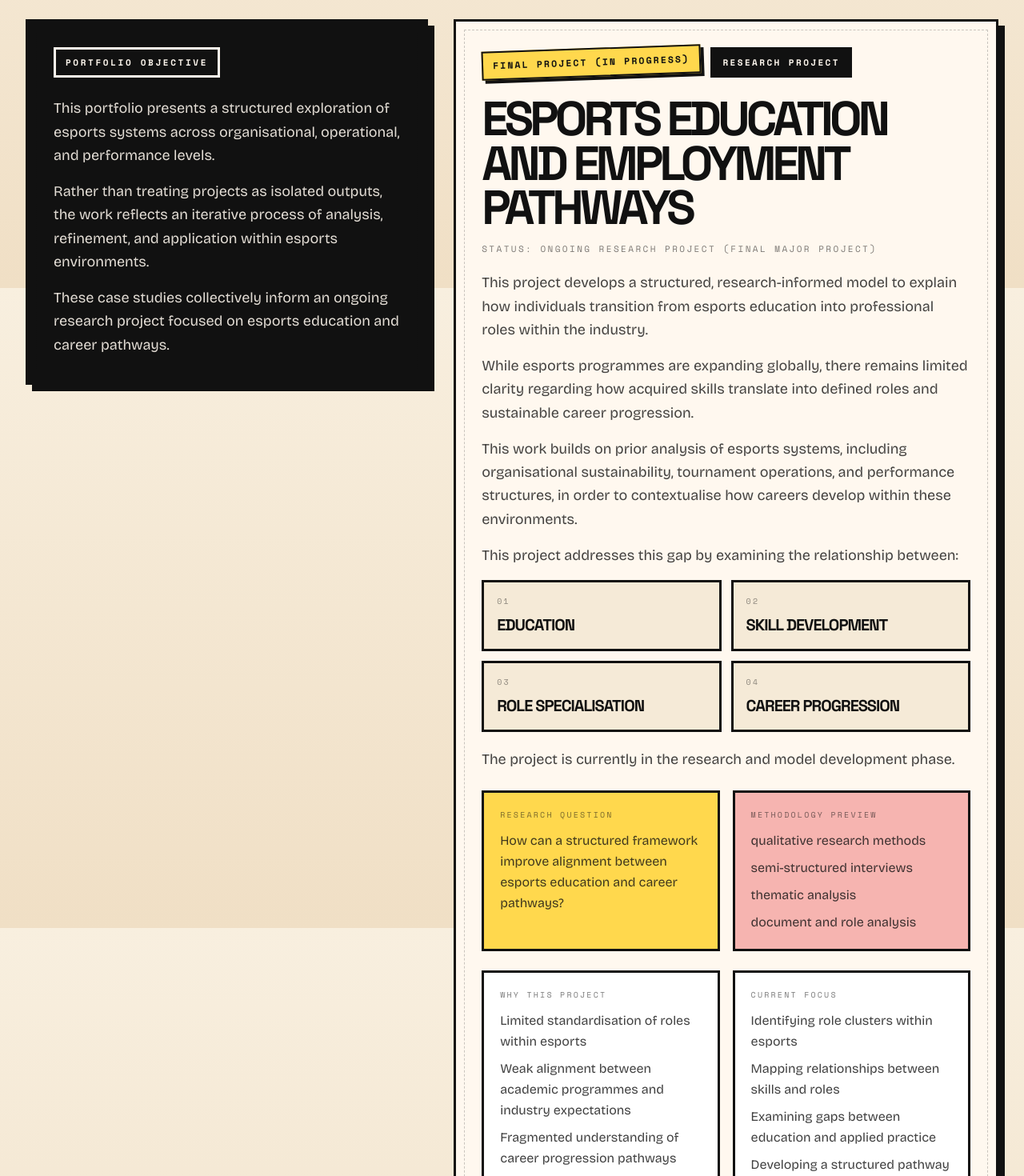
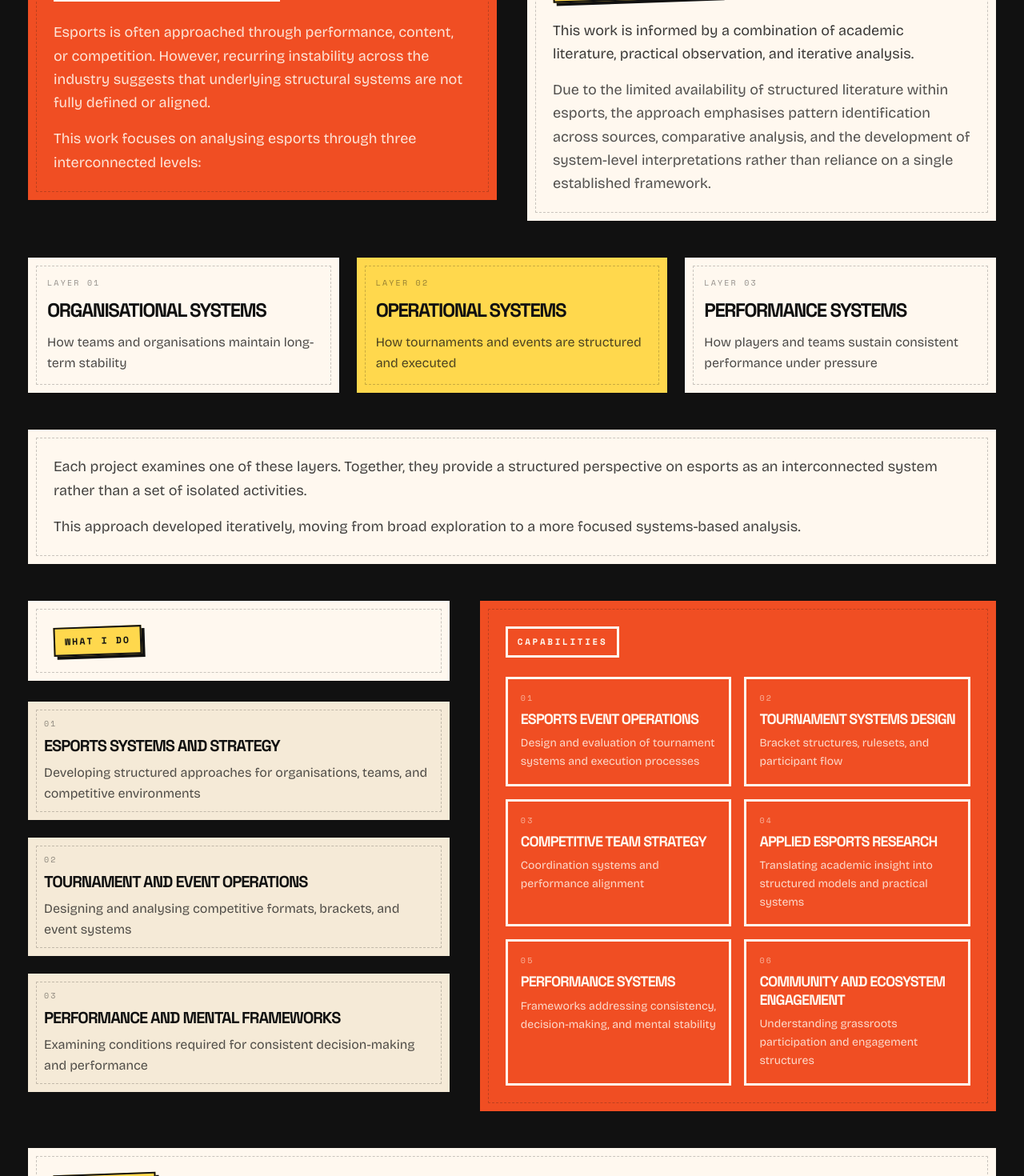
Before and after one commit to createwithtanishq/Portfolio, a React (Vite) app: page / in a window 1280 px wide. Shown: the part 1240-2710 px from the top of the page at 80% size. Built offline with nearby package versions, Linux system fonts and the light colour scheme.

Commit message:
refactor: update About and Contact components, remove FinalProject, and adjust Home layout

```diff
--- a/src/components/About.jsx
+++ b/src/components/About.jsx
@@ -106,16 +106,7 @@ const About = () => {
           </div>
         </div>
 
-        <div className="grid xl:grid-cols-[1fr_1fr] gap-6 md:gap-8">
-          <div className="poster-panel bg-[#FFF8EF] text-[#111111] p-4 sm:p-6 md:p-8">
-            <span className="tape-tag">Selected Impact</span>
-            <ul className="mt-6 space-y-3 text-sm sm:text-base md:text-lg leading-relaxed text-[#111111]/78">
-              {about.selectedImpact.map((item) => (
-                <li key={item}>{item}</li>
-              ))}
-            </ul>
-          </div>
-
+        <div className="grid xl:grid-cols-[1fr] gap-6 md:gap-8">
           <div className="poster-panel bg-[#FFF8EF] text-[#111111] p-4 sm:p-6 md:p-8">
             <span className="tape-tag">How I Think</span>
             <div className="mt-6 grid sm:grid-cols-2 gap-4">
@@ -129,16 +120,6 @@ const About = () => {
           </div>
         </div>
 
-        <div className="poster-panel bg-[#FFF8EF] text-[#111111] p-4 sm:p-6 md:p-8">
-          <span className="tape-tag">Accessibility</span>
-          <ul className="mt-6 grid sm:grid-cols-2 lg:grid-cols-3 gap-3 text-sm sm:text-base leading-relaxed text-[#111111]/78">
-            {about.accessibility.map((item) => (
-              <li key={item} className="border-[3px] border-[#111111] bg-[#F5EAD7] px-4 py-3">
-                {item}
-              </li>
-            ))}
-          </ul>
-        </div>
       </div>
     </section>
   );
--- a/src/components/Contact.jsx
+++ b/src/components/Contact.jsx
@@ -44,7 +44,7 @@ const Contact = () => {
     <section id="contact" className="py-12 md:py-16">
       <div className="max-w-7xl mx-auto px-3 sm:px-4 md:px-8">
         <div className="poster-panel bg-[#FFF8EF] p-4 sm:p-6 md:p-8 mb-8">
-          <span className="tape-tag">Connector Block</span>
+          <span className="tape-tag">Research Continuity</span>
           <div className="mt-6 space-y-4 text-sm sm:text-base md:text-lg leading-relaxed text-[#111111]/78">
             {portfolioData.connector.paragraphs.map((paragraph) => (
               <p key={paragraph}>{paragraph}</p>
--- a/src/components/FinalProject.jsx
+++ /dev/null
@@ -1,123 +0,0 @@
-import React from 'react';
-import { motion } from 'framer-motion';
-import { portfolioData } from '../data/portfolioData';
-
-const FinalProject = () => {
-  const { portfolioObjective, finalProject } = portfolioData;
-
-  return (
-    <section className="border-b-[3px] border-[#111111] py-12 md:py-16">
-      <div className="max-w-7xl mx-auto px-3 sm:px-4 md:px-8">
-        <div className="grid lg:grid-cols-[0.85fr_1.15fr] gap-6 md:gap-8 items-start">
-          <motion.div
-            className="poster-panel bg-[#111111] text-[#FFF8EF] p-4 sm:p-6 md:p-8"
-            initial={{ opacity: 0, y: 24 }}
-            whileInView={{ opacity: 1, y: 0 }}
-            viewport={{ once: true, margin: '-60px' }}
-            transition={{ duration: 0.6 }}
-          >
-            <span className="border-[3px] border-[#FFF8EF] inline-block px-3 py-2 font-mono text-[10px] sm:text-[11px] font-bold uppercase tracking-[0.16em] sm:tracking-[0.24em] mb-5 sm:mb-6">
-              {portfolioObjective.title}
-            </span>
-            <div className="space-y-4 text-sm sm:text-base md:text-lg leading-relaxed text-[#FFF8EF]/88">
-              {portfolioObjective.paragraphs.map((paragraph) => (
-                <p key={paragraph}>{paragraph}</p>
-              ))}
-            </div>
-          </motion.div>
-
-          <motion.div
-            className="poster-panel bg-[#FFF8EF] p-4 sm:p-6 md:p-8"
-            initial={{ opacity: 0, y: 24 }}
-            whileInView={{ opacity: 1, y: 0 }}
-            viewport={{ once: true, margin: '-60px' }}
-            transition={{ duration: 0.6, delay: 0.08 }}
-          >
-            <div className="flex flex-wrap items-center gap-2 sm:gap-3 mb-5 sm:mb-6">
-              <span className="tape-tag">{finalProject.eyebrow}</span>
-              <span className="border-[3px] border-[#111111] bg-[#111111] text-[#FFF8EF] px-3 py-2 font-mono text-[10px] sm:text-[11px] font-bold uppercase tracking-[0.14em] sm:tracking-[0.22em]">
-                {finalProject.label}
-              </span>
-            </div>
-
-            <h2 className="font-heading font-black text-3xl sm:text-4xl md:text-6xl uppercase tracking-[-0.08em] leading-[0.92] mb-4">
-              {finalProject.title}
-            </h2>
-
-            <p className="font-mono text-[10px] sm:text-[11px] uppercase tracking-[0.18em] sm:tracking-[0.22em] text-[#111111]/55 mb-5">
-              {finalProject.status}
-            </p>
-
-            <div className="space-y-4 text-sm sm:text-base md:text-lg leading-relaxed text-[#111111]/78">
-              {finalProject.body.map((paragraph) => (
-                <p key={paragraph}>{paragraph}</p>
-              ))}
-              <p>{finalProject.relationshipIntro}</p>
-            </div>
-
-            <ul className="mt-4 grid sm:grid-cols-2 gap-3">
-              {finalProject.relationships.map((item, index) => (
-                <li key={item} className="border-[3px] border-[#111111] bg-[#F5EAD7] p-4">
-                  <p className="font-mono text-[10px] uppercase tracking-[0.22em] text-[#111111]/45 mb-2">
-                    0{index + 1}
-                  </p>
-                  <p className="font-heading font-black text-lg sm:text-xl uppercase tracking-[-0.05em]">{item}</p>
-                </li>
-              ))}
-            </ul>
-
-            <p className="mt-5 text-sm sm:text-base md:text-lg leading-relaxed text-[#111111]/78">{finalProject.stage}</p>
-
-            <div className="mt-6 grid md:grid-cols-2 gap-4">
-              <div className="border-[3px] border-[#111111] bg-[#FFD84D] p-5">
-                <p className="font-mono text-[10px] uppercase tracking-[0.22em] text-[#111111]/55 mb-3">Research Question</p>
-                <p className="text-sm sm:text-base leading-relaxed text-[#111111]/80">{finalProject.researchQuestion}</p>
-              </div>
-
-              <div className="border-[3px] border-[#111111] bg-[#F6B4B0] p-5">
-                <p className="font-mono text-[10px] uppercase tracking-[0.22em] text-[#111111]/55 mb-3">Methodology Preview</p>
-                <ul className="space-y-2 text-sm sm:text-base leading-relaxed text-[#111111]/80">
-                  {finalProject.methodology.map((item) => (
-                    <li key={item}>{item}</li>
-                  ))}
-                </ul>
-              </div>
-            </div>
-
-            <div className="mt-6 grid xl:grid-cols-2 gap-4">
-              <div className="border-[3px] border-[#111111] bg-white p-5">
-                <p className="font-mono text-[10px] uppercase tracking-[0.22em] text-[#111111]/55 mb-3">Why This Project</p>
-                <ul className="space-y-2 text-sm sm:text-base leading-relaxed text-[#111111]/80">
-                  {finalProject.whyThisProject.map((item) => (
-                    <li key={item}>{item}</li>
-                  ))}
-                </ul>
-              </div>
-
-              <div className="border-[3px] border-[#111111] bg-white p-5">
-                <p className="font-mono text-[10px] uppercase tracking-[0.22em] text-[#111111]/55 mb-3">Current Focus</p>
-                <ul className="space-y-2 text-sm sm:text-base leading-relaxed text-[#111111]/80">
-                  {finalProject.currentFocus.map((item) => (
-                    <li key={item}>{item}</li>
-                  ))}
-                </ul>
-              </div>
-            </div>
-
-            <div className="mt-6 border-[3px] border-[#111111] bg-[#111111] text-[#FFF8EF] p-5">
-              <p className="font-mono text-[10px] uppercase tracking-[0.22em] text-[#FFF8EF]/55 mb-3">{finalProject.caseStudiesTitle}</p>
-              <p className="text-sm sm:text-base leading-relaxed text-[#FFF8EF]/82 mb-4">{finalProject.caseStudiesIntro}</p>
-              <ul className="space-y-2 text-sm sm:text-base leading-relaxed text-[#FFF8EF]">
-                {finalProject.caseStudies.map((item) => (
-                  <li key={item}>{item}</li>
-                ))}
-              </ul>
-            </div>
-          </motion.div>
-        </div>
-      </div>
-    </section>
-  );
-};
-
-export default FinalProject;
--- a/src/components/Hero.jsx
+++ b/src/components/Hero.jsx
@@ -3,7 +3,7 @@ import { motion } from 'framer-motion';
 import { portfolioData } from '../data/portfolioData';
 
 const Hero = () => {
-  const { eyebrow, subtitle, supporting, focus, microStrip, cta } = portfolioData.hero;
+  const { subtitle, supporting, focus, microStrip, cta } = portfolioData.hero;
 
   return (
     <section className="pt-28 md:pt-34 pb-10 md:pb-16 border-b-[3px] border-[#111111]">
@@ -15,17 +15,6 @@ const Hero = () => {
             animate={{ opacity: 1, y: 0 }}
             transition={{ duration: 0.8, ease: [0.16, 1, 0.3, 1] }}
           >
-            <div className="flex flex-wrap items-center gap-2 sm:gap-3 mb-5 md:mb-6">
-              <span className="tape-tag">Poster Brutalism</span>
-              <span className="border-[3px] border-[#111111] bg-[#111111] text-[#FFF8EF] px-2.5 sm:px-3 py-2 font-mono text-[10px] sm:text-[11px] font-bold uppercase tracking-[0.18em] sm:tracking-[0.24em]">
-                Portfolio 2026
-              </span>
-            </div>
-
-            <p className="font-mono text-[11px] uppercase tracking-[0.22em] text-[#111111]/55 mb-4">
-              {eyebrow}
-            </p>
-
             <motion.h1
               className="font-heading font-black uppercase leading-[0.82] tracking-[-0.08em] text-[19vw] sm:text-[18vw] md:text-[11rem] lg:text-[12rem] text-[#111111]"
               initial={{ opacity: 0, scale: 0.96 }}
@@ -72,7 +61,7 @@ const Hero = () => {
                 className="brut-btn bg-[#FFF8EF] text-[#111111] text-center px-5 sm:px-8 py-3.5 sm:py-4 font-heading font-black uppercase tracking-[0.15em] sm:tracking-[0.18em] text-xs sm:text-sm"
                 whileTap={{ scale: 0.98 }}
               >
-                Selected Work
+                My Work
               </motion.a>
             </div>
           </motion.div>
--- a/src/components/Home.jsx
+++ b/src/components/Home.jsx
@@ -1,20 +1,18 @@
 import React from 'react';
 import Hero from './Hero';
-import FinalProject from './FinalProject';
+import About from './About';
+import Contact from './Contact';
 import Work from './Work';
-import About from './About';
 import Experience from './Experience';
-import Contact from './Contact';
 
 const Home = () => {
   return (
     <main>
       <Hero />
-      <FinalProject />
       <About />
+      <Contact />
       <Work />
       <Experience />
-      <Contact />
     </main>
   );
 };
--- a/src/components/Work.jsx
+++ b/src/components/Work.jsx
@@ -39,11 +39,11 @@ const Work = () => {
       <div className="max-w-7xl mx-auto px-3 sm:px-4 md:px-8">
         <div className="flex flex-col md:flex-row md:items-end justify-between gap-6 mb-8">
           <div className="space-y-4">
-            <span className="tape-tag">Selected Work (Case Studies)</span>
+            <span className="tape-tag">My Work</span>
             <h2 className="font-heading font-black text-3xl sm:text-4xl md:text-6xl uppercase tracking-[-0.08em]">
-              Systems-led
+              Selected esports
               <br />
-              case studies.
+              project work.
             </h2>
             <p className="max-w-2xl text-sm sm:text-base md:text-lg leading-relaxed text-[#111111]/72">
               {portfolioData.workIntro.supporting}
--- a/src/data/portfolioData.js
+++ b/src/data/portfolioData.js
@@ -16,55 +16,10 @@ export const portfolioData = {
     microStrip: "7+ Years Experience | Esports Systems | Tournament Design | Performance Frameworks",
     cta: "Contact / Collaborate"
   },
-  finalProject: {
-    eyebrow: "Final Project (In Progress)",
-    title: "Esports Education and Employment Pathways",
-    label: "Research Project",
-    status: "Status: Ongoing Research Project (Final Major Project)",
-    body: [
-      "This project develops a structured, research-informed model to explain how individuals transition from esports education into professional roles within the industry.",
-      "While esports programmes are expanding globally, there remains limited clarity regarding how acquired skills translate into defined roles and sustainable career progression.",
-      "This work builds on prior analysis of esports systems, including organisational sustainability, tournament operations, and performance structures, in order to contextualise how careers develop within these environments."
-    ],
-    relationshipIntro: "This project addresses this gap by examining the relationship between:",
-    relationships: [
-      "education",
-      "skill development",
-      "role specialisation",
-      "career progression"
-    ],
-    stage: "The project is currently in the research and model development phase.",
-    researchQuestion: "How can a structured framework improve alignment between esports education and career pathways?",
-    methodology: [
-      "qualitative research methods",
-      "semi-structured interviews",
-      "thematic analysis",
-      "document and role analysis"
-    ],
-    whyThisProject: [
-      "Limited standardisation of roles within esports",
-      "Weak alignment between academic programmes and industry expectations",
-      "Fragmented understanding of career progression pathways",
-      "Limited academic models addressing esports employment structures"
-    ],
-    currentFocus: [
-      "Identifying role clusters within esports",
-      "Mapping relationships between skills and roles",
-      "Examining gaps between education and applied practice",
-      "Developing a structured pathway model"
-    ],
-    caseStudiesTitle: "Applied Case Studies",
-    caseStudiesIntro: "This research is supported by applied systems work across esports environments:",
-    caseStudies: [
-      "Organisational Systems -> Sustainability Model",
-      "Operational Systems -> Tournament System",
-      "Performance Systems -> Mental Performance Standard"
-    ]
-  },
   work: [
     {
       id: 1,
-      displayOrder: 2,
+      displayOrder: 3,
       title: "Conceptual Model for Sustainable Esports Organisations with Reference to India",
       description: "Research-driven framework analysing structural risks in esports organisations.",
       impact: "Identifies structural risks affecting long-term esports organisation stability.",
@@ -283,7 +238,7 @@ export const portfolioData = {
     },
     {
       id: 2,
-      displayOrder: 1,
+      displayOrder: 2,
       title: "Tekken 8 Collegiate Tournament System Design",
       description: "A structured collegiate esports tournament designed for scalability, accessibility, and competitive integrity.",
       impact: "Designed as a scalable tournament system for repeat use across competitive environments.",
@@ -516,7 +471,7 @@ export const portfolioData = {
     },
     {
       id: 3,
-      displayOrder: 3,
+      displayOrder: 4,
       title: "Mental Performance Operating Standard for Esports",
       description: "Operational framework defining mental performance as a system-level requirement in esports environments.",
       impact: "Applies system thinking to improve performance consistency and reduce burnout risk.",
@@ -747,6 +702,76 @@ export const portfolioData = {
           </section>
         </div>
       `
+    },
+    {
+      id: 4,
+      displayOrder: 1,
+      title: "Esports Education and Employment Pathways",
+      description: "Research-informed model examining how esports education aligns with professional roles and long-term career progression.",
+      impact: "Develops a structured pathway model connecting education, skills, roles, and employment outcomes in esports.",
+      category: "Current",
+      fullContent: `
+        <div class="space-y-14">
+          <section class="space-y-5">
+            <h3 class="project-heading">Project Status</h3>
+            <p>Status: Ongoing Research Project (Final Major Project)</p>
+            <p>This project develops a structured, research-informed model to explain how individuals transition from esports education into professional roles within the industry.</p>
+            <p>While esports programmes are expanding globally, there remains limited clarity regarding how acquired skills translate into defined roles and sustainable career progression.</p>
+            <p>The project is currently in the research and model development phase.</p>
+          </section>
+
+          <section class="space-y-5">
+            <h3 class="project-heading">Research Focus</h3>
+            <p>This project addresses the relationship between education, skill development, role specialisation, and career progression.</p>
+            <p>This work builds on prior analysis of esports systems, including organisational sustainability, tournament operations, and performance structures, in order to contextualise how careers develop within these environments.</p>
+          </section>
+
+          <section class="space-y-5">
+            <h3 class="project-heading">Research Question</h3>
+            <p>How can a structured framework improve alignment between esports education and career pathways?</p>
+          </section>
+
+          <section class="space-y-5">
+            <h3 class="project-heading">Methodology Preview</h3>
+            <ul class="list-disc list-outside pl-6 space-y-2 text-[#0D0D0D]/75">
+              <li>qualitative research methods</li>
+              <li>semi-structured interviews</li>
+              <li>thematic analysis</li>
+              <li>document and role analysis</li>
+            </ul>
+          </section>
+
+          <section class="space-y-5">
+            <h3 class="project-heading">Why This Project</h3>
+            <ul class="list-disc list-outside pl-6 space-y-2 text-[#0D0D0D]/75">
+              <li>Limited standardisation of roles within esports</li>
+              <li>Weak alignment between academic programmes and industry expectations</li>
+              <li>Fragmented understanding of career progression pathways</li>
+              <li>Limited academic models addressing esports employment structures</li>
+            </ul>
+          </section>
+
+          <section class="space-y-5">
+            <h3 class="project-heading">Current Focus</h3>
+            <ul class="list-disc list-outside pl-6 space-y-2 text-[#0D0D0D]/75">
+              <li>Identifying role clusters within esports</li>
+              <li>Mapping relationships between skills and roles</li>
+              <li>Examining gaps between education and applied practice</li>
+              <li>Developing a structured pathway model</li>
+            </ul>
+          </section>
+
+          <section class="space-y-5">
+            <h3 class="project-heading">Applied Case Study Support</h3>
+            <p>This research is supported by applied systems work across esports environments:</p>
+            <ul class="list-disc list-outside pl-6 space-y-2 text-[#0D0D0D]/75">
+              <li>Organisational Systems -> Sustainability Model</li>
+              <li>Operational Systems -> Tournament System</li>
+              <li>Performance Systems -> Mental Performance Standard</li>
+            </ul>
+          </section>
+        </div>
+      `
     }
   ],
   systemsApproach: {
```
